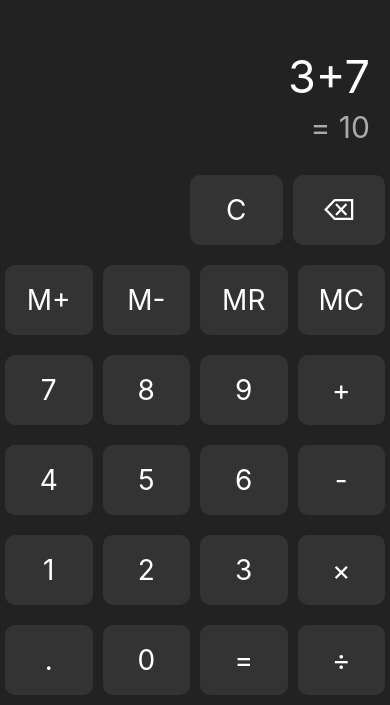
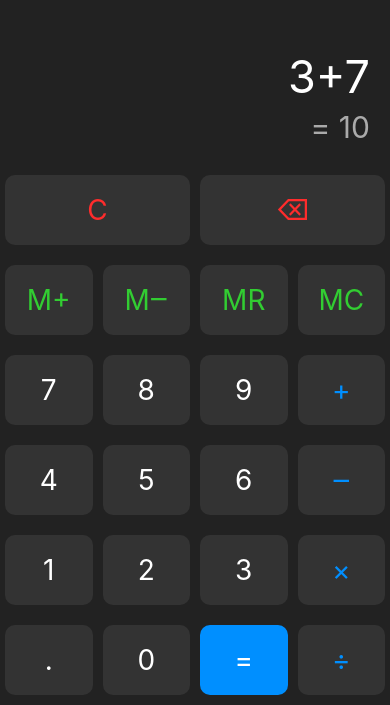
Before and after one commit to vannucchichristian/Calcolatrice, a React Native app: screen / in a window 390 px wide. Shown: the part 139-844 px from the top of the page. Built offline with nearby package versions, Linux system fonts and the light colour scheme.

Commit message:
Migliorata l'estetica dei pulsanti

```diff
--- a/App.js
+++ b/App.js
@@ -1,16 +1,15 @@
-import { StatusBar } from 'expo-status-bar';
-import { StyleSheet, Text, View } from 'react-native';
+import { View } from 'react-native';
 import Button from './components/Button';
 import Display from './components/Display';
 import styles from './styles/style';
 
-var memory = 0.0;
+let memory = 0.0;
 
 const buttonLayout = [
-  [null, null, 'C', '⌫'],
-  ['M+', 'M-', 'MR', 'MC'],
+    ['C', '⌫'],
+    ['M+', 'M‒', 'MR', 'MC'],
     ['7', '8', '9', '+'],
-  ['4', '5', '6', '-'],
+    ['4', '5', '6', '‒'],
     ['1', '2', '3', '×'],
     ['.', '0', '=', '÷'],
 ];
@@ -22,7 +21,7 @@ export default function App() {
             {buttonLayout.map((row, rowIndex) => (
                 <View key={rowIndex} style={styles.row}>
                     {row.map((btn, index) => {
-            if (!btn) return (<View key={index} style={styles.buttonEmpty} />);
+                        if (!btn) return (<View key={index} style={styles.noButton} />);
                         return (
                             <Button
                                 key={index}
@@ -35,4 +34,4 @@ export default function App() {
             ))}
         </View>
     );
-}
+};
--- a/components/Button.js
+++ b/components/Button.js
@@ -3,11 +3,24 @@ import { TouchableOpacity, Text } from 'react-native';
 import styles from '../styles/style';
 
 export default function Button({ label, onClick }) {
+    const isOperator = ['+', '‒', '×', '÷'].includes(label);
+    const isEquals = (label === "=");
+    const isClear = ['C', '⌫'].includes(label);
+    const isMemory = label.includes('M');  // Gli unici pulsanti che contengono il carattere M sono quelli della memoria
+
     return (
-        <TouchableOpacity style={styles.button}>
-            <Text style={styles.buttonText}>
-                {label}
-            </Text>
+        <TouchableOpacity
+            style={[
+                styles.button,
+                isEquals && styles.equalsBackground,
+            ]}>
+            <Text style={[
+                styles.buttonText,
+                isOperator && styles.operatorText,
+                isClear && styles.clearText,
+                isMemory && styles.memoryText,
+            ]}
+            >{label}</Text>
         </TouchableOpacity>
     );
 };
--- a/styles/style.js
+++ b/styles/style.js
@@ -1,17 +1,23 @@
 import { StyleSheet } from 'react-native';
 
 // Costanti per i colori
-const bgColor = "#222";
-const buttonBgColor = "#333";
+const bgColors = {
+    background: "#222",
+    classic: "#333",
+    equals: "#008fff",
+};
 const textColors = {
     classic: "#fff",
     output: "#aaa",
+    operators: "#008fff",
+    clear: "#ff2c2c",
+    memory: "#32cd32",
 };
 
 const styles = StyleSheet.create({
     buttonContainer: {
         flex: 1,
-        backgroundColor: bgColor,
+        backgroundColor: bgColors["background"],
         justifyContent: 'flex-end',
     },
     row: {
@@ -20,7 +26,7 @@ const styles = StyleSheet.create({
         marginVertical: 5,
     },
     button: {
-        backgroundColor: buttonBgColor,
+        backgroundColor: bgColors["classic"],
         flex: 1,
         margin: 5,
         height: 70,
@@ -28,12 +34,25 @@ const styles = StyleSheet.create({
         justifyContent: 'center',
         alignItems: 'center',
     },
+    equalsBackground: {
+        backgroundColor: bgColors["equals"],
+    },
     buttonText: {
         color: textColors["classic"],
         fontSize: 28,
     },
-    buttonEmpty: {
+    operatorText: {
+        color: textColors["operators"],
+    },
+    clearText: {
+        color: textColors["clear"],
+    },
+    memoryText: {
+        color: textColors["memory"],
+    },
+    noButton: {
         flex: 1,
+        height: 70,
     },
     inputText: {
         color: textColors["classic"],
```
Lines whose indentation alone changed are shown as unchanged.
